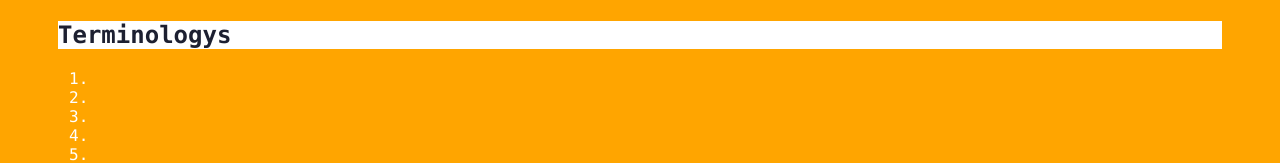
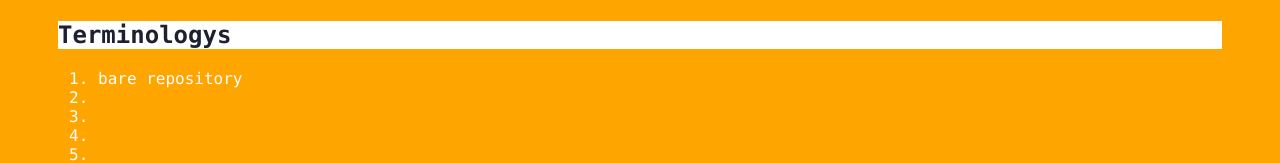
Before and after one commit to PeaceMindCN/git-learn, a plain HTML site: page index.html in a window 1280 px wide. Both pictures are taken after a click on the element "Terminologys". Shown: the part 224-387 px from the top of the page. Drawn offline with Linux system fonts and the light colour scheme.

Commit message:
add bare repository to index.html

```diff
--- a/index.html
+++ b/index.html
@@ -14,7 +14,7 @@
         <div class="accordion"><h1>Terminologys</h1></div>
             <div class="panel">
                 <ol>
-                    <li></li>
+                    <li>bare repository</li>
                     <li></li>
                     <li></li>
                     <li></li>
```
